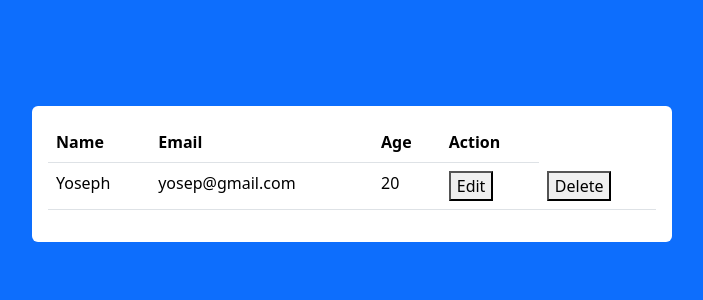
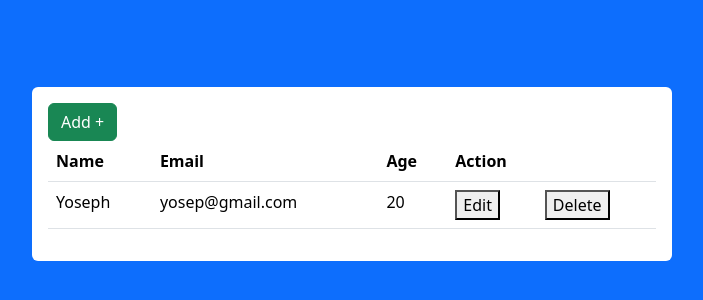
Before and after one commit to Almir-git-unifc/full-stack_crud_mongodb, a React (Vite) app in the folder client/: page / in a window 1280 px wide. Shown: the part 226-526 px from the top of the page, without its empty margins (288-991 px from the left). Built offline with nearby package versions, Linux system fonts and the light colour scheme.

Commit message:
feat(react): v00.03.000 - implements the Add+ btn feature that opens 'Create User' screen

```diff
--- a/client/src/Users.jsx
+++ b/client/src/Users.jsx
@@ -1,5 +1,6 @@
 import React from 'react';
 import { useState } from 'react';
+import { Link } from "react-router-dom";
 
 function Users () {
     const [users, setUsers] = useState([{
@@ -8,13 +9,16 @@ function Users () {
   return (
     <div className='d-flex vh-100 bg-primary justify-content-center align-items-center'>
       <div className='w-50 bg-white rounded p-3'>
+
+      {/*  Botão que chama a tela ou rota criar usuário, usando um link */}
+      <Link to="/create" className="btn btn-success">Add +</Link>
         <table className='table'>
           <thead>
             <tr>
               <th>Name</th>
               <th>Email</th>
               <th>Age</th>
-              <th>Action</th>
+              <th colSpan='2'>Action</th>
             </tr>
           </thead>
           <tbody>
```
Also changed, not shown: 1 other file (tests, documents, lock files or other folders).
